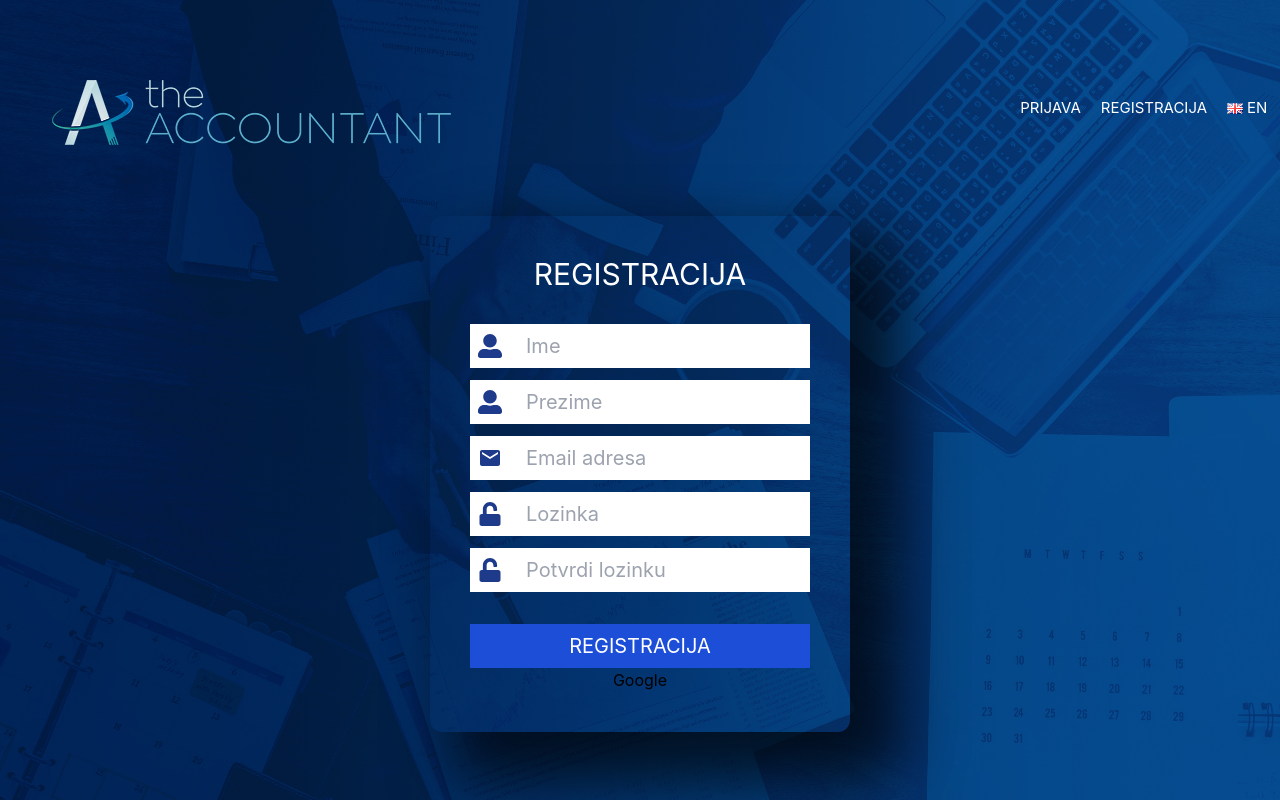
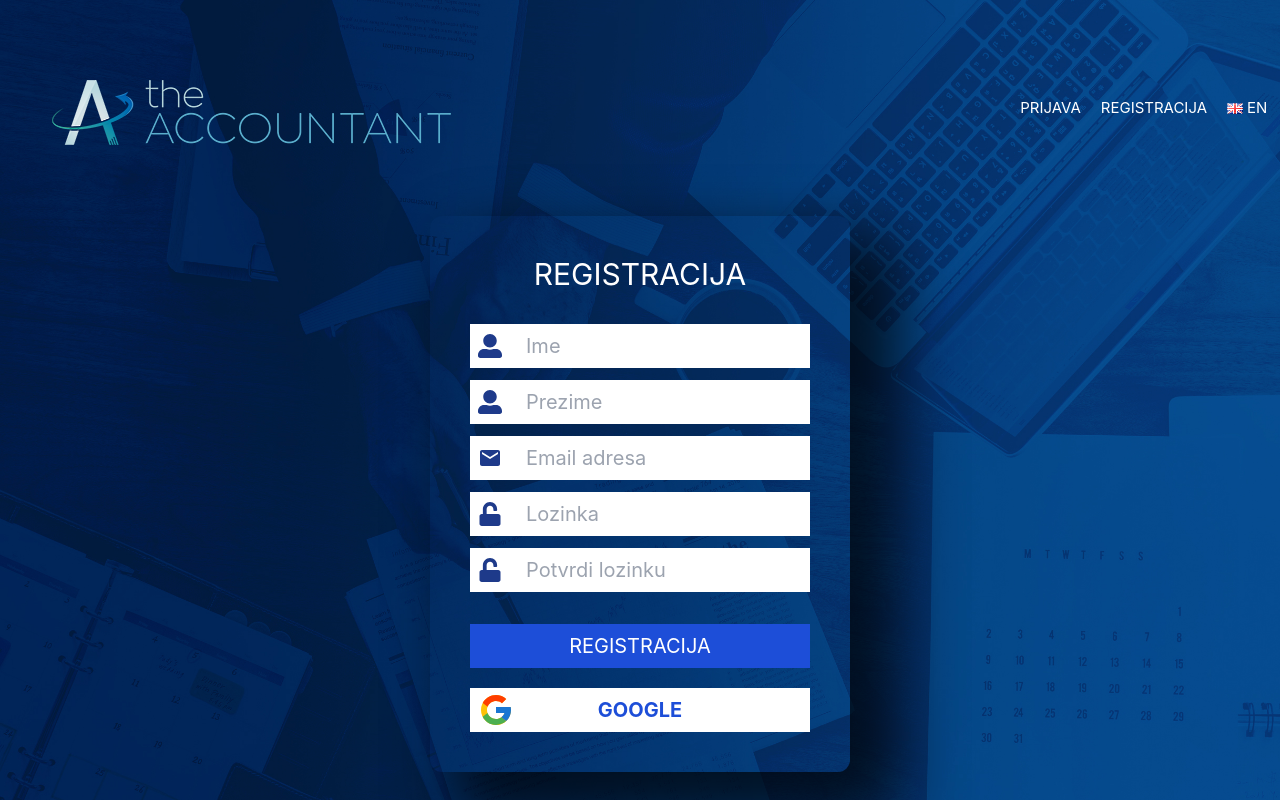
Before and after one commit to MiIos1988/Authentication_app, a React (Create React App) app in the folder frontend/: page /register in a window 1280 px wide. Built offline with nearby package versions, Linux system fonts and the light colour scheme; no server answers.

Commit message:
Style button google

```diff
--- a/frontend/src/pages/RegisterPageComponent.jsx
+++ b/frontend/src/pages/RegisterPageComponent.jsx
@@ -1,6 +1,7 @@
 import React, { useState } from "react";
 import { FaUserAlt } from "react-icons/fa";
 import { FaUnlock } from "react-icons/fa";
+import { FcGoogle } from "react-icons/fc";
 import { MdMail } from "react-icons/md";
 import { useTranslation } from "react-i18next";
 import * as yup from "yup";
@@ -156,10 +157,10 @@ const RegisterPageComponent = () => {
           >
             {t("register")}
           </button>
-          <button onClick={e => {
+          <button className="text-blue-700 bg-white mt-5 text-xl p-2 uppercase relative font-bold" onClick={e => {
             e.preventDefault();
             handleGoogleLogin();
-          }}>Google</button>
+          }}><FcGoogle className="absolute text-4xl top-1 "/>Google</button>
         </form>
         <ToastContainer
           position="top-right"
```
